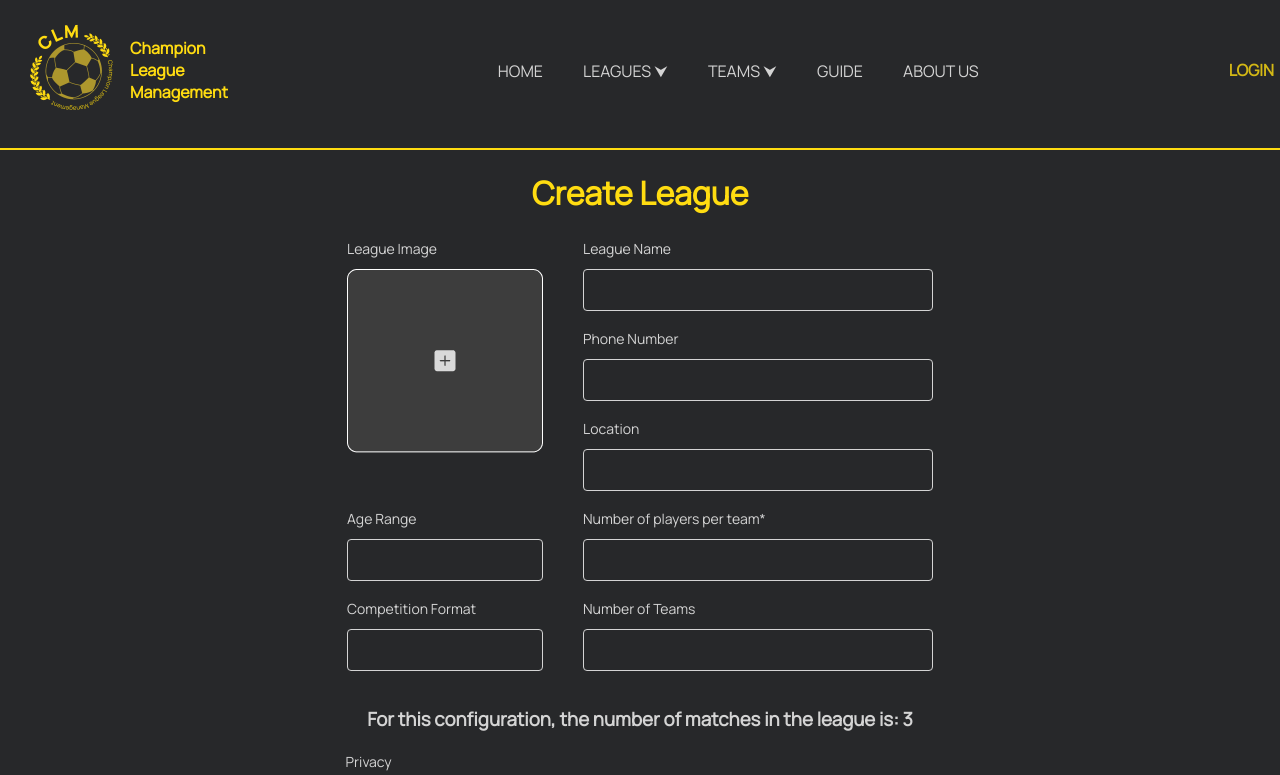
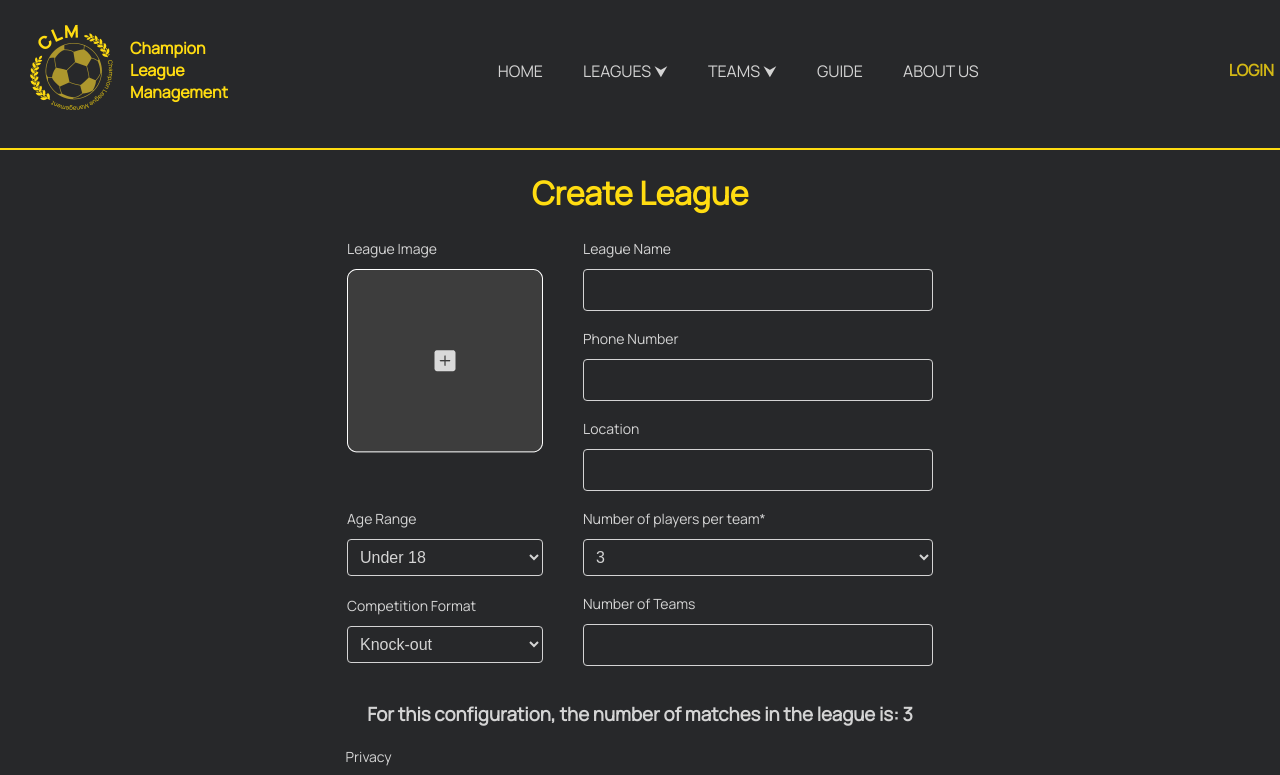
Before and after one commit to CLM-TTTB/clm-web-client, a React (Create React App) app: page /createLeague in a window 1280 px wide. Shown: the top 775 px of the page. Built offline with nearby package versions, Linux system fonts and the light colour scheme.

Commit message:
modify input to dropdown

```diff
--- a/package.json
+++ b/package.json
@@ -5,7 +5,7 @@
   "dependencies": {
     "@emotion/react": "^11.11.3",
     "@emotion/styled": "^11.11.0",
-    "@mui/material": "^5.15.2",
+    "@mui/x-date-pickers": "^6.18.6",
     "@testing-library/jest-dom": "^5.17.0",
     "@testing-library/react": "^13.4.0",
     "@testing-library/user-event": "^13.5.0",
@@ -16,6 +16,7 @@
     "react": "^18.2.0",
     "react-bootstrap": "^2.9.2",
     "react-dom": "^18.2.0",
+    "react-image-file-resizer": "^0.4.8",
     "react-router-dom": "^6.20.1",
     "react-scripts": "5.0.1",
     "react-toastify": "^9.1.3",
--- /dev/null
+++ b/src/components/dropdown-short.js
@@ -0,0 +1,21 @@
+import React from 'react';
+import styles from '~/styles/dropdown-short.module.css';
+
+const DropdownShort = ({ label, options, value, onChange }) => {
+  return (
+    <div className={styles.dropdownContainer}>
+      <label className={styles.label}>{label}</label>
+      <div className={styles.dropdownWrapper}>
+        <select className={styles.dropdown} value={value} onChange={onChange}>
+          {options.map((option, index) => (
+            <option className={styles.option} key={index} value={option}>
+              {option}
+            </option>
+          ))}
+        </select>
+      </div>
+    </div>
+  );
+};
+
+export default DropdownShort;
--- /dev/null
+++ b/src/components/dropdown.js
@@ -0,0 +1,21 @@
+import React from 'react';
+import styles from '~/styles/dropdown.module.css';
+
+const Dropdown = ({ label, options, value, onChange }) => {
+  return (
+    <div className={styles.dropdownContainer}>
+      <label className={styles.label}>{label}</label>
+      <div className={styles.dropdownWrapper}>
+        <select className={styles.dropdown} value={value} onChange={onChange}>
+          {options.map((option, index) => (
+            <option className={styles.option} key={index} value={option}>
+              {option}
+            </option>
+          ))}
+        </select>
+      </div>
+    </div>
+  );
+};
+
+export default Dropdown;
--- a/src/pages/createLeague.js
+++ b/src/pages/createLeague.js
@@ -8,11 +8,12 @@ import Input from '~/components/input';
 import InputShort from '~/components/input-short';
 import ImageButton from '~/components/imageButton';
 import { FormControlLabel, FormGroup, Switch } from '@mui/material';
-import Dropdown from 'react-bootstrap/Dropdown';
-import DropdownButton from 'react-bootstrap/DropdownButton';
+import Dropdown from '~/components/dropdown';
+import DropdownShort from '~/components/dropdown-short';
 import { toast } from 'react-toastify';
 import { ToastContainer } from 'react-toastify';
 import 'react-toastify/dist/ReactToastify.css';
+import { DatePicker } from '@mui/x-date-pickers';
 
 const CreateLeague = () => {
   const navigate = useNavigate();
@@ -60,10 +61,9 @@ const CreateLeague = () => {
       ageRange.length < 1 ||
       numOfPlayers.length < 1 ||
       competitionFormat.length < 1 ||
-      numOfTeams.length < 1 ||
-      privacy.length < 1
+      numOfTeams.length < 1
     ) {
-      alert('Please fill out all fields');
+      toast.error('Please fill out all fields');
     } else {
       toast.success('League created successfully!');
       setLeagueName('');
@@ -111,27 +111,33 @@ const CreateLeague = () => {
       </div>
 
       <div className={styles.createLeagueForm}>
-        <InputShort
+        <DropdownShort
           label="Age Range"
           placeholder="Age Range"
           value={ageRange}
           onChange={(e) => setAgeRange(e.target.value)}
+          options={['Under 18', '18-25', '26-35', '36-45', '46-55', '56+']}
+          defaultValue="Under 18"
         />
 
-        <Input
+        <Dropdown
           label="Number of players per team*"
           placeholder="Number of players per team"
           value={numOfPlayers}
           onChange={(e) => setNumOfPlayers(e.target.value)}
+          options={['3', '5', '6', '7', '9', '11']}
+          defaultValue="3"
         />
       </div>
 
       <div className={styles.createLeagueForm}>
-        <InputShort
+        <DropdownShort
           label="Competition Format"
           placeholder="Competition Format"
           value={competitionFormat}
           onChange={(e) => setCompetitionFormat(e.target.value)}
+          options={['Knock-out', 'Round-robin', 'Mixed']}
+          defaultValue="Knock-out"
         />
 
         <Input
@@ -144,19 +150,19 @@ const CreateLeague = () => {
 
       <div className={styles.createLeagueForm}>
         <h3>
-          {' '}
           For this configuration, the number of matches in the league is: 3
         </h3>
       </div>
 
       <div className={styles.createLeagueForm}>
         <div className={styles.form3}>
-          <InputShort
+          <DropdownShort
             label="Privacy"
             placeholder="Privacy"
             value={privacy}
-            styles={styles.alignLeft}
             onChange={(e) => setPrivacy(e.target.value)}
+            options={['Private', 'Public']}
+            defaultValue="Private"
           />
         </div>
 
--- /dev/null
+++ b/src/styles/dropdown-short.module.css
@@ -0,0 +1,40 @@
+.dropdownContainer {
+  display: flex;
+  flex-direction: column;
+  align-items: center; /* Center horizontally */
+  margin-bottom: 16px;
+  background-color: transparent;
+  margin-right: 40px;
+}
+
+.label {
+  font-size: 14px;
+  margin-bottom: 8px;
+  width: 196px;
+  line-height: 24px;
+}
+
+.dropdownWrapper {
+  display: flex;
+  flex-direction: column;
+  align-items: stretch;
+}
+
+.dropdown {
+  flex: 1;
+  padding: 8px;
+  border: 1px solid #d4d4d4;
+  border-radius: 4px;
+  font-size: 16px;
+  background-color: transparent;
+  color: #d4d4d4;
+  box-sizing: border-box;
+  line-height: 24px;
+  width: 196px;
+  outline: none;
+}
+
+.dropdown:hover {
+  background-color: #fff;
+  color: black;
+}
--- /dev/null
+++ b/src/styles/dropdown.module.css
@@ -0,0 +1,39 @@
+.dropdownContainer {
+  display: flex;
+  flex-direction: column;
+  align-items: center; /* Center horizontally */
+  margin-bottom: 16px;
+  background-color: transparent;
+}
+
+.label {
+  font-size: 14px;
+  margin-bottom: 8px;
+  width: 350px;
+  line-height: 24px;
+}
+
+.dropdownWrapper {
+  display: flex;
+  flex-direction: column;
+  align-items: stretch;
+}
+
+.dropdown {
+  flex: 1;
+  padding: 8px;
+  border: 1px solid #d4d4d4;
+  border-radius: 4px;
+  font-size: 16px;
+  background-color: transparent;
+  color: #d4d4d4;
+  box-sizing: border-box;
+  line-height: 24px;
+  width: 350px;
+  outline: none;
+}
+
+.dropdown:hover {
+  background-color: #fff;
+  color: black;
+}
```
Also changed, not shown: src/components/imageButton.js (+76 -1 lines), 1 other file (tests, documents, lock files or other folders).
